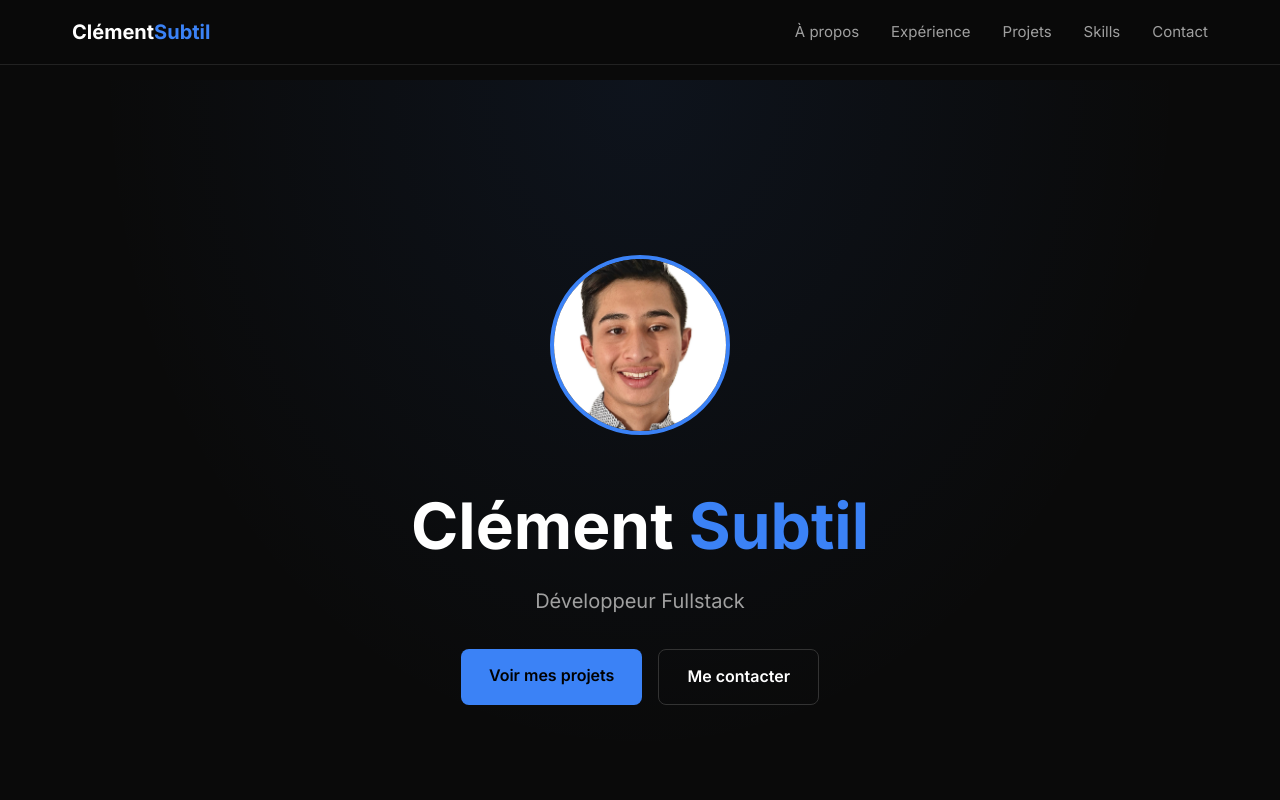
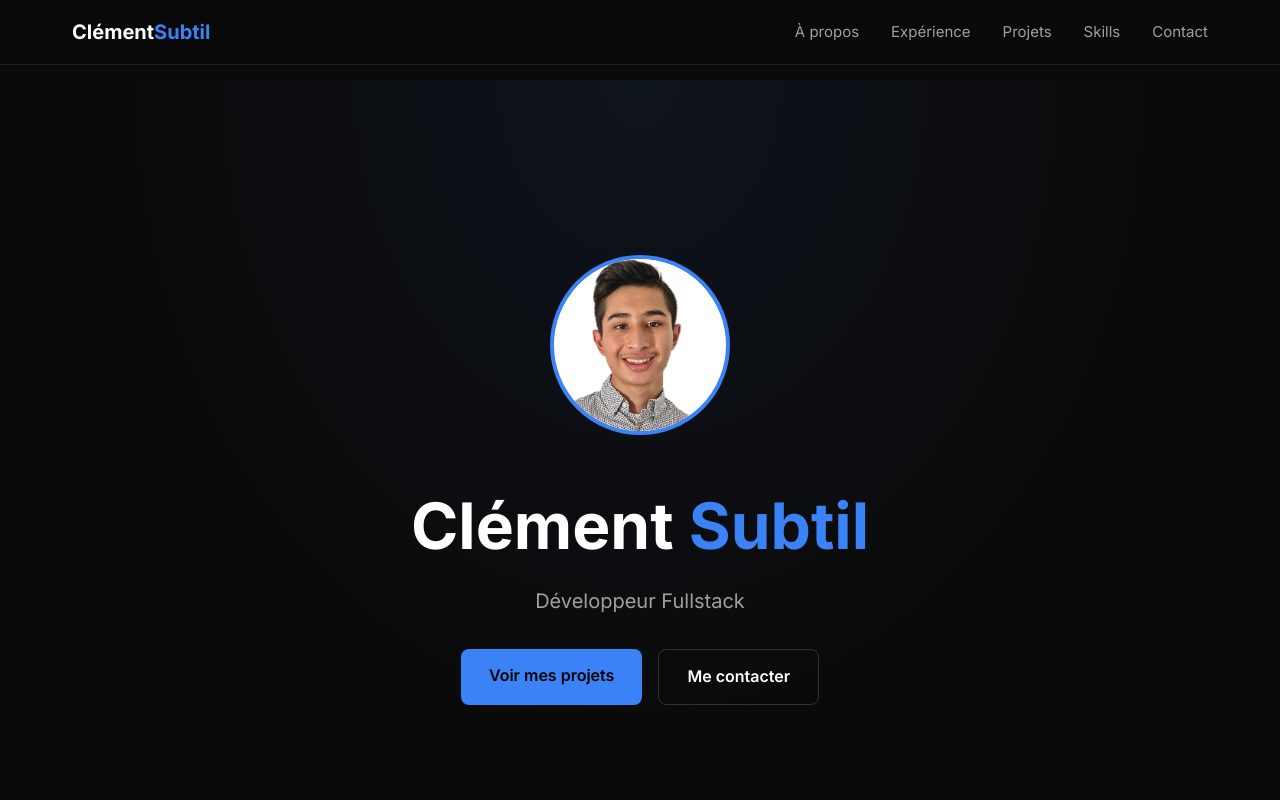
Before and after one commit to clementsbt/portfolio, a React (Vite) app: page / in a window 1280 px wide. Shown: the top 800 px of the page. Built offline with nearby package versions, Linux system fonts and the light colour scheme.

Commit message:
feat: use contain to show full photo with white background

```diff
--- a/src/index.css
+++ b/src/index.css
@@ -105,8 +105,9 @@ body {
   width: 180px;
   height: 180px;
   border-radius: 50%;
-  object-fit: cover;
+  object-fit: contain;
   object-position: 50% 30%;
+  background: #fff;
   border: 4px solid var(--accent);
   margin-bottom: 2rem;
 }
```
